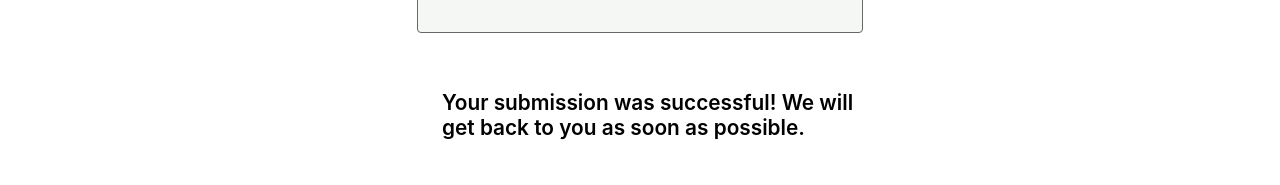
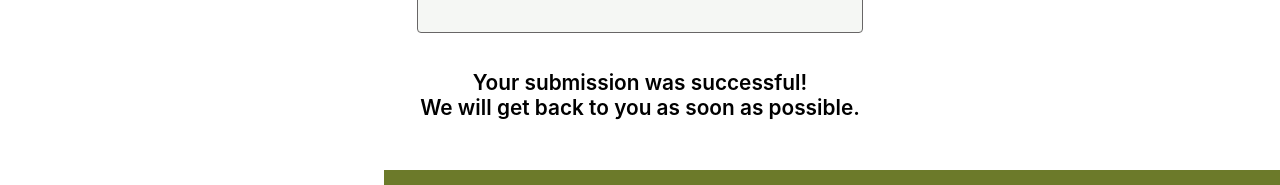
Before and after one commit to lolajones2497/Riverside, a React (Create React App) app: page /contact in a window 1280 px wide. Both pictures are taken after typing "Sample", "name@example.com", "Sample" into the empty fields and a click on the button "Send". Shown: the part 1124-1309 px from the top of the page. Built offline with nearby package versions, Linux system fonts and the light colour scheme; grey boxes are pictures that could not be loaded.

Commit message:
change style of button

```diff
--- a/src/pages/contact/Form.js
+++ b/src/pages/contact/Form.js
@@ -154,8 +154,8 @@ export default function Rsvp() {
           ) : null}
           {showSuccessMessage && (
             <p className="successMessage">
-              Your submission was successful! We will get back to you as soon as
-              possible.
+              Your submission was successful! <br></br> We will get back to you
+              as soon as possible.
             </p>
           )}
         </div>
--- a/src/pages/contact/form.css
+++ b/src/pages/contact/form.css
@@ -107,8 +107,9 @@ textarea {
 .successMessage {
   font-size: 1.3em;
   font-weight: 600;
-  padding-top: 20px;
+  padding-top: 0px;
   color: #000;
-  text-align: left;
-  padding-left: 10px;
+  text-align: center;
+  padding-left: 0;
+  margin-left: 0;
 }
```
